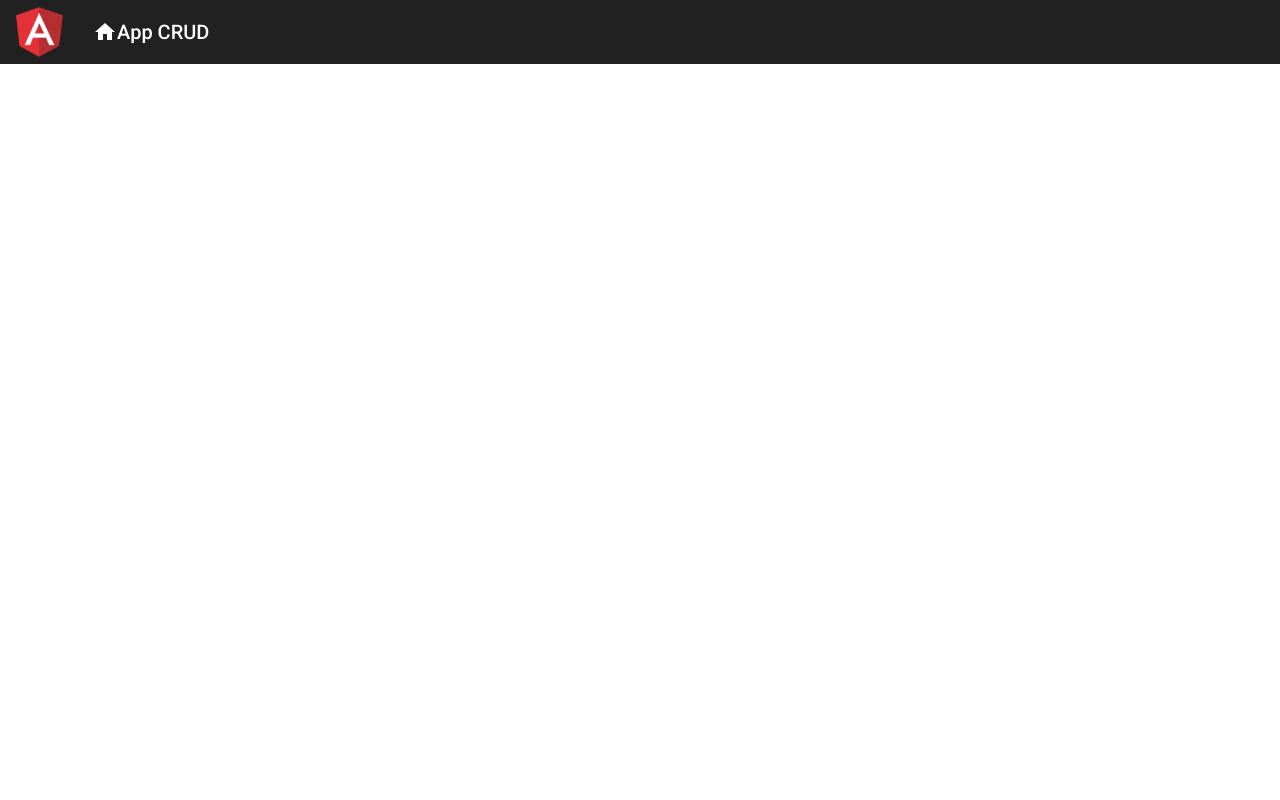
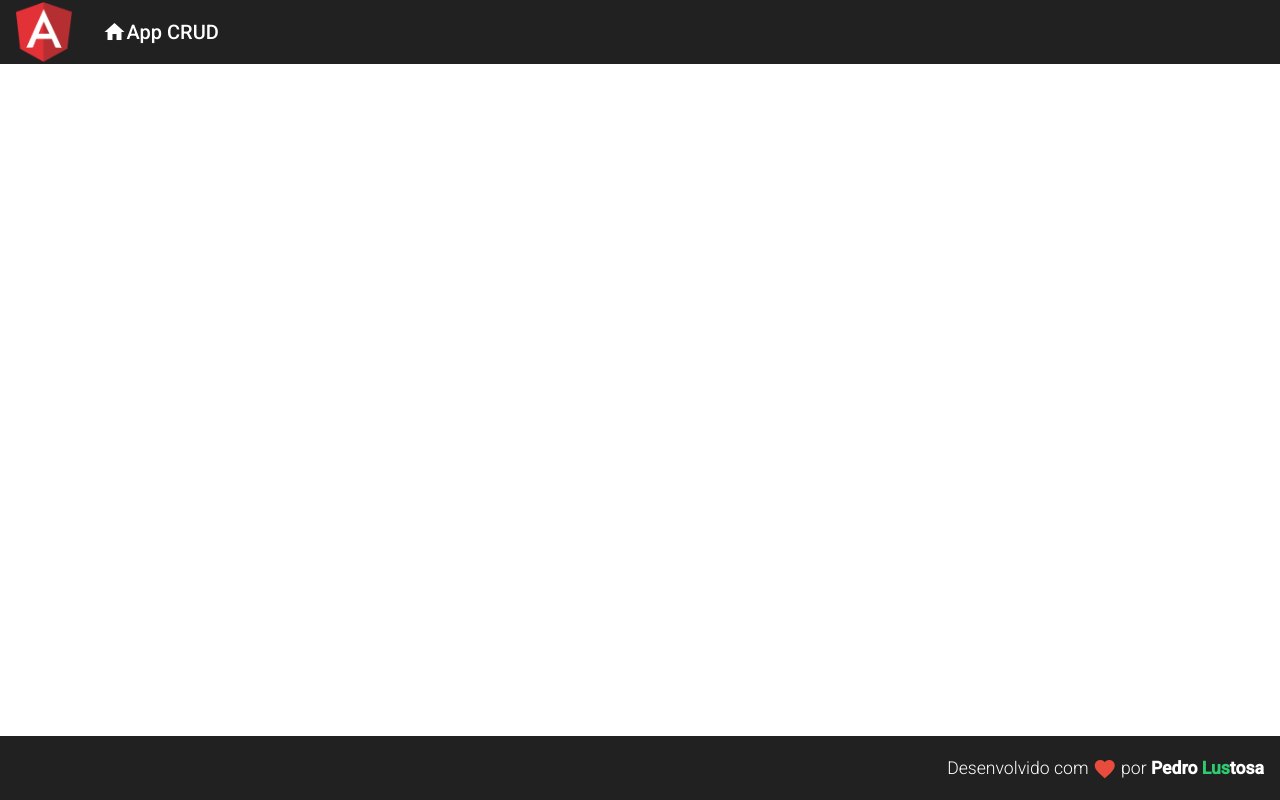
Before and after one commit to Pedrolustosa/AngularCRUD, an Angular app in the folder Frontend/: page / in a window 1280 px wide. Built offline with nearby package versions, Linux system fonts and the light colour scheme.

Commit message:
Footer Component

```diff
--- a/Frontend/src/app/app.component.html
+++ b/Frontend/src/app/app.component.html
@@ -1 +1,2 @@
-<app-header><app-header>
+<app-header></app-header>
+<app-footer></app-footer>
--- a/Frontend/src/app/app.module.ts
+++ b/Frontend/src/app/app.module.ts
@@ -7,10 +7,12 @@
 import { HeaderComponent } from './components/template/header/header.component';
 
 import { MatToolbarModule } from '@angular/material/toolbar';
+import { FooterComponent } from './components/template/footer/footer.component';
 @NgModule({
   declarations: [
     AppComponent,
-    HeaderComponent
+    HeaderComponent,
+    FooterComponent
   ],
   imports: [
     BrowserModule,
--- /dev/null
+++ b/Frontend/src/app/components/template/footer/footer.component.css
@@ -0,0 +1,12 @@
+.footer {
+    position: fixed;
+    bottom: 0;
+
+    display: flex;
+    justify-content: flex-end;
+}
+
+.footer>span {
+    font-size: 1.1rem;
+    font-weight: 300;
+}
--- /dev/null
+++ b/Frontend/src/app/components/template/footer/footer.component.html
@@ -0,0 +1,7 @@
+<mat-toolbar class="footer">
+    <span>
+        Desenvolvido com
+        <i class="material-icons heart v-middle">favorite</i>
+        por <strong>Pedro <span class="green">Lus</span>tosa</strong>
+    </span>
+</mat-toolbar>
--- /dev/null
+++ b/Frontend/src/app/components/template/footer/footer.component.ts
@@ -0,0 +1,15 @@
+import { Component, OnInit } from '@angular/core';
+
+@Component({
+  selector: 'app-footer',
+  templateUrl: './footer.component.html',
+  styleUrls: ['./footer.component.css']
+})
+export class FooterComponent implements OnInit {
+
+  constructor() { }
+
+  ngOnInit(): void {
+  }
+
+}
--- a/Frontend/src/app/components/template/header/header.component.css
+++ b/Frontend/src/app/components/template/header/header.component.css
@@ -10,7 +10,7 @@
 }
 
 .header .logo {
-    max-height: 50px;
+    max-height: 60px;
 }
 
 .header .title-group {
--- a/Frontend/src/styles.css
+++ b/Frontend/src/styles.css
@@ -1,4 +1,24 @@
 /* You can add global styles to this file, and also import other style files */
 
-html, body { height: 100%; }
-body { margin: 0; font-family: Roboto, "Helvetica Neue", sans-serif; }
+
+html,
+body {
+    height: 100%;
+}
+
+body {
+    margin: 0;
+    font-family: Roboto, "Helvetica Neue", sans-serif;
+}
+
+.heart {
+    color: #e74c3c;
+}
+
+.green {
+    color: #2ecc71;
+}
+
+.v-middle {
+    vertical-align: middle;
+}
```
